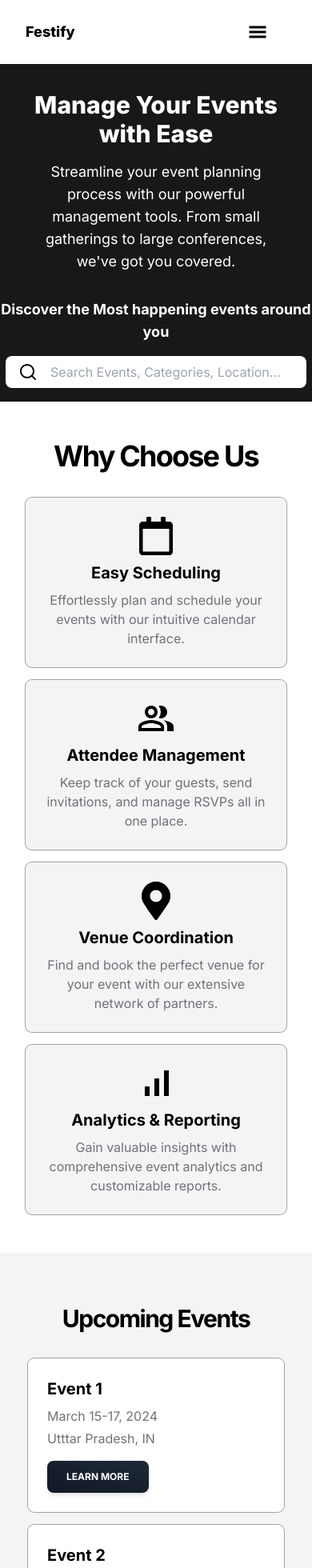
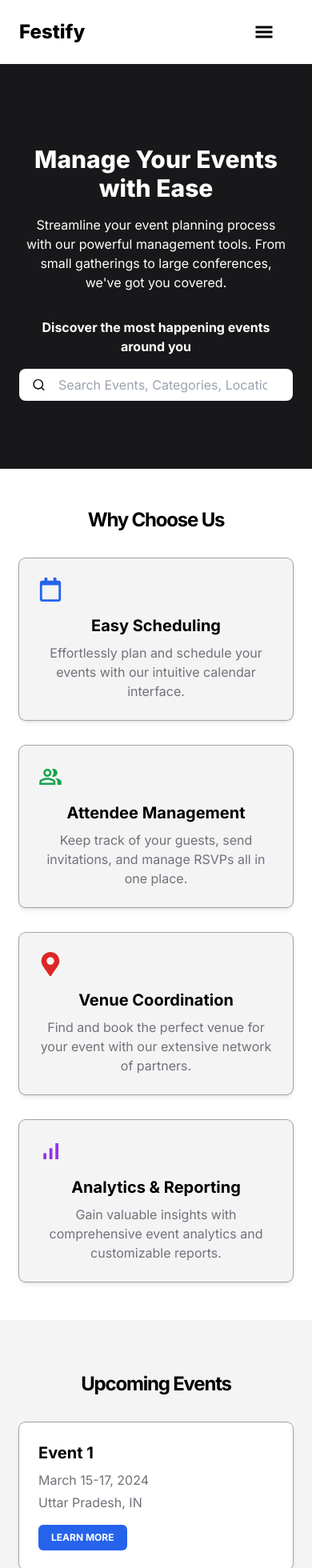
Before and after one commit to GOne0816/Event-Management, a React (Vite) app: page / in a window 390 px wide. Shown: the top 1960 px of the page at 80% size. Built offline with nearby package versions, Linux system fonts and the light colour scheme.

Commit message:
added transition and and responsive

```diff
--- a/src/Components/NavBar.jsx
+++ b/src/Components/NavBar.jsx
@@ -9,24 +9,29 @@ const NavBar = () => {
 
   return (
     <div>
-      <nav className="w-full p-4 px-80 bg-white shadow-md flex justify-between items-center max-sm:px-8">
-        <Link to={'/'} className="text-3xl font-extrabold max-sm:text-lg">
+      <nav className="w-full p-4 bg-white shadow-md flex justify-between items-center px-6 lg:px-20 xl:px-80">
+        {/* Logo */}
+        <Link to="/" className="text-2xl lg:text-3xl font-extrabold">
           Festify
         </Link>
-        <div className="hidden sm:ml-6 sm:flex sm:items-center gap-x-8 max-sm:gap-4">
-          <Link to={'/createEvent'} className="btn-Text p-2 rounded-md max-sm:text-sm">
+
+        {/* Desktop Menu Links */}
+        <div className="hidden md:flex md:items-center gap-x-8">
+          <Link to="/createEvent" className="btn-Text p-2 rounded-md text-base lg:text-lg">
             Create Event
           </Link>
-          <Link to={'/eventForYou'} className="btn-Text p-2 rounded-md max-sm:text-sm">
+          <Link to="/eventForYou" className="btn-Text p-2 rounded-md text-base lg:text-lg">
             Events for You
           </Link>
-          <Link to={'/signup'} className="btn-Outlined ring-zinc-400 p-2 rounded-md">
-            SignUp
+          <Link to="/signup" className="btn-Outlined ring-zinc-400 p-2 rounded-md text-base lg:text-lg">
+            Sign Up
           </Link>
         </div>
-        <div className="flex items-center sm:hidden">
+
+        {/* Mobile Menu Button */}
+        <div className="md:hidden">
           <button
-            className="hover:cursor-pointer"
+            className="hover:cursor-pointer focus:outline-none"
             onClick={toggleMenu}
             aria-expanded={isMenuOpen}
             aria-controls="mobile-menu"
@@ -36,22 +41,22 @@ const NavBar = () => {
         </div>
       </nav>
 
-      {/* Mobile menu */}
+      {/* Mobile Menu */}
       {isMenuOpen && (
-        <div id="mobile-menu" className="sm:hidden">
-          <div className="pt-2 pb-3 space-y-1">
+        <div id="mobile-menu" className="md:hidden bg-white shadow-lg p-4">
+          <div className="space-y-4">
             <Link to="/createEvent" onClick={toggleMenu}>
-              <button className="btn-Text px-8 w-full flex justify-start">
+              <button className="btn-Text w-full text-left p-2 rounded-md">
                 Create Event
               </button>
             </Link>
             <Link to="/eventForYou" onClick={toggleMenu}>
-              <button className="btn-Text px-8 w-full flex justify-start">
+              <button className="btn-Text w-full text-left p-2 rounded-md">
                 Events for You
               </button>
             </Link>
             <Link to="/signup" onClick={toggleMenu}>
-              <button className="btn-Text px-8 w-full flex justify-start">
+              <button className="btn-Outlined w-full text-left ring-zinc-400 p-2 rounded-md">
                 Sign Up
               </button>
             </Link>
--- a/src/Components/Welcome.jsx
+++ b/src/Components/Welcome.jsx
@@ -1,135 +1,96 @@
-import React, { useState } from "react";
-import { RiSearchLine, RiMenu3Line, RiCloseLine } from "react-icons/ri";
+import React from "react";
+import { RiSearchLine } from "react-icons/ri";
 import { FaRegCalendar, FaMapMarkerAlt } from "react-icons/fa";
 import { MdOutlinePeopleAlt, MdOutlineSignalCellularAlt } from "react-icons/md";
 
 const Welcome = () => {
-
-
   const featuresList = [
     {
       id: 1,
-      icon: <FaRegCalendar className="size-12" />,
+      icon: <FaRegCalendar className="text-3xl text-blue-600" />,
       title: "Easy Scheduling",
-      details:
-        "Effortlessly plan and schedule your events with our intuitive calendar interface.",
+      details: "Effortlessly plan and schedule your events with our intuitive calendar interface.",
     },
     {
       id: 2,
-      icon: <MdOutlinePeopleAlt className="size-12" />,
+      icon: <MdOutlinePeopleAlt className="text-3xl text-green-600" />,
       title: "Attendee Management",
-      details:
-        "Keep track of your guests, send invitations, and manage RSVPs all in one place.",
+      details: "Keep track of your guests, send invitations, and manage RSVPs all in one place.",
     },
     {
       id: 3,
-      icon: <FaMapMarkerAlt className="size-12" />,
+      icon: <FaMapMarkerAlt className="text-3xl text-red-600" />,
       title: "Venue Coordination",
-      details:
-        "Find and book the perfect venue for your event with our extensive network of partners.",
+      details: "Find and book the perfect venue for your event with our extensive network of partners.",
     },
     {
       id: 4,
-      icon: <MdOutlineSignalCellularAlt className="size-12" />,
+      icon: <MdOutlineSignalCellularAlt className="text-3xl text-purple-600" />,
       title: "Analytics & Reporting",
-      details:
-        "Gain valuable insights with comprehensive event analytics and customizable reports.",
+      details: "Gain valuable insights with comprehensive event analytics and customizable reports.",
     },
   ];
 
   const eventCards = [
-    {
-      id: 1,
-      title: "Event 1",
-      date: "March 15-17, 2024",
-      location: "Utttar Pradesh, IN",
-    },
-    {
-      id: 2,
-      title: "Event 2",
-      date: "July 8-10, 2024",
-      location: "Assam, IN",
-    },
-    {
-      id: 3,
-      title: "Event 3",
-      date: "September 22-24, 2024",
-      location: "Bihar, IN",
-    },
-    {
-      id: 4,
-      title: "Event 4",
-      date: "December 24-25, 2024",
-      location: "Singrauli, IN",
-    },
+    { id: 1, title: "Event 1", date: "March 15-17, 2024", location: "Uttar Pradesh, IN" },
+    { id: 2, title: "Event 2", date: "July 8-10, 2024", location: "Assam, IN" },
+    { id: 3, title: "Event 3", date: "September 22-24, 2024", location: "Bihar, IN" },
+    { id: 4, title: "Event 4", date: "December 24-25, 2024", location: "Singrauli, IN" },
   ];
+
   return (
-    <div className="w-full h-dvh flex flex-col items-center">
-
+    <div className="w-full flex flex-col items-center">
       {/* Hero Section */}
-      <div className="text-white bg-zinc-900 flex flex-col justify-center items-center min-h-[60%] w-full max-sm:min-h-[50%]">
-        <h1 className="flex justify-center text-center p-4 text-6xl font-extrabold max-sm:text-3xl">
-          Manage Your Events with Ease
-        </h1>
-        <p className="text-center px-96 pb-4 text-lg max-sm:text-md max-sm:px-8">
-          Streamline your event planning process with our powerful management
-          tools. From small gatherings to large conferences, we've got you
-          covered.
+      <div className="text-white bg-zinc-900 flex flex-col justify-center items-center min-h-[60vh] w-full transition-all duration-500 ease-in-out px-6 lg:px-48 lg:py-20">
+        <h1 className="text-center p-4 text-3xl sm:text-4xl md:text-5xl lg:text-6xl font-extrabold">Manage Your Events with Ease</h1>
+        <p className="text-center px-2 sm:px-6 md:px-12 lg:px-96 pb-4 text-md sm:text-lg">
+          Streamline your event planning process with our powerful management tools. From small gatherings to large conferences, we've got you covered.
         </p>
-        <p className="py-4 text-lg font-bold max-sm:text-md text-center">Discover the Most happening events around you</p>
-        <div className="flex justify-center items-center bg-white px-4 rounded-lg ">
-          <RiSearchLine className="size-6 text-black" />
+        <p className="py-4 text-md sm:text-lg font-bold text-center">Discover the most happening events around you</p>
+        <div className="flex justify-center items-center bg-white px-4 rounded-lg transition duration-300 ease-in-out transform hover:scale-105 w-full max-w-md">
+          <RiSearchLine className="text-black text-lg" />
           <input
             type="text"
             placeholder="Search Events, Categories, Location..."
-            className="px-4 min-w-96 py-2 outline-none text-black max-sm:min-w-80"
+            className="px-4 py-2 outline-none text-black w-full"
           />
         </div>
       </div>
 
       {/* Features Section */}
-      <section className="w-full py-12 bg-white">
-        <div className="px-4 max-sm:px-6">
-          <h2 className="text-3xl font-bold tracking-tighter max-sm:text-4xl md:text-5xl text-center mb-8">
-            Why Choose Us
-          </h2>
+      <section className="w-full py-12 bg-white transition-all duration-500 ease-in-out">
+        <div className="px-4">
+          <h2 className="text-2xl sm:text-3xl md:text-4xl lg:text-5xl font-bold tracking-tighter text-center mb-8">Why Choose Us</h2>
         </div>
-        <div className="flex items-center justify-center">
-          <div className="grid grid-cols-2 px-96 max-sm:px-8 max-sm:gap-4 max-sm:grid-cols-1 gap-16 text-center">
-            {featuresList.map((features) => (
+        <div className="grid gap-8 grid-cols-1 sm:grid-cols-2 lg:grid-cols-2 xl:grid-cols-4 text-center px-6 sm:px-8 lg:px-32">
+          {featuresList.map((feature) => (
             <div
-                key={features.id}
-                className="bg-zinc-100 ring-1 ring-zinc-400 rounded-lg min-w-96 min-h-32 max-sm:min-w-80 p-6"
+              key={feature.id}
+              className="bg-zinc-100 ring-1 ring-zinc-400 rounded-lg p-6 transition duration-300 transform hover:scale-105 shadow-md hover:shadow-lg"
             >
-                <h1 className="text-xl font-bold mb-2 flex items-center justify-center">
-                  {features.icon}
-                </h1>
-                <h1 className="text-xl font-bold mb-2">{features.title}</h1>
-                <p className="text-center text-zinc-500">{features.details}</p>
+              <div className="text-center mb-4">{feature.icon}</div>
+              <h3 className="text-xl font-bold mb-2">{feature.title}</h3>
+              <p className="text-zinc-500">{feature.details}</p>
             </div>
           ))}
-          </div>
         </div>
       </section>
 
       {/* Upcoming Events Section */}
-      <section className="bg-zinc-100 w-full py-16">
-        <div>
-          <h2 className="text-3xl font-bold tracking-tighter sm:text-4xl md:text-5xl text-center mb-8">
-            Upcoming Events
-          </h2>
-        </div>
-        <div className="flex items-center justify-center">
-          <div className="grid grid-cols-3 px-32 gap-8 max-sm:px-8 max-sm:gap-4 max-sm:grid-cols-1">
-            {eventCards.map((events) => (
-              <div key={events.id} className="bg-white ring-1 ring-zinc-400 rounded-lg min-w-96 min-h-32 p-6 max-sm:min-w-80">
-                <h3 className="text-xl font-bold mb-2">{events.title}</h3>
-                <p className="text-zinc-500 mb-1">{events.date}</p>
-                <p className="text-zinc-500">{events.location}</p>
-                <button className=" btn-AltDark mt-4">Learn More</button>
+      <section className="bg-zinc-100 w-full py-16 transition-all duration-500 ease-in-out">
+        <h2 className="text-2xl sm:text-3xl md:text-4xl lg:text-5xl font-bold tracking-tighter text-center mb-8">Upcoming Events</h2>
+        <div className="grid gap-8 grid-cols-1 sm:grid-cols-2 lg:grid-cols-3 xl:grid-cols-4 px-6 sm:px-8 lg:px-32">
+          {eventCards.map((event) => (
+            <div
+              key={event.id}
+              className="bg-white ring-1 ring-zinc-400 rounded-lg p-6 transition duration-300 transform hover:scale-105 shadow-md hover:shadow-lg"
+            >
+              <h3 className="text-xl font-bold mb-2">{event.title}</h3>
+              <p className="text-zinc-500 mb-1">{event.date}</p>
+              <p className="text-zinc-500">{event.location}</p>
+              <button className="mt-4 bg-blue-600 text-white py-2 px-4 rounded-md transition duration-300 transform hover:bg-blue-700">Learn More</button>
             </div>
           ))}
-          </div>
         </div>
       </section>
     </div>
```
Lines whose indentation alone changed are shown as unchanged.
